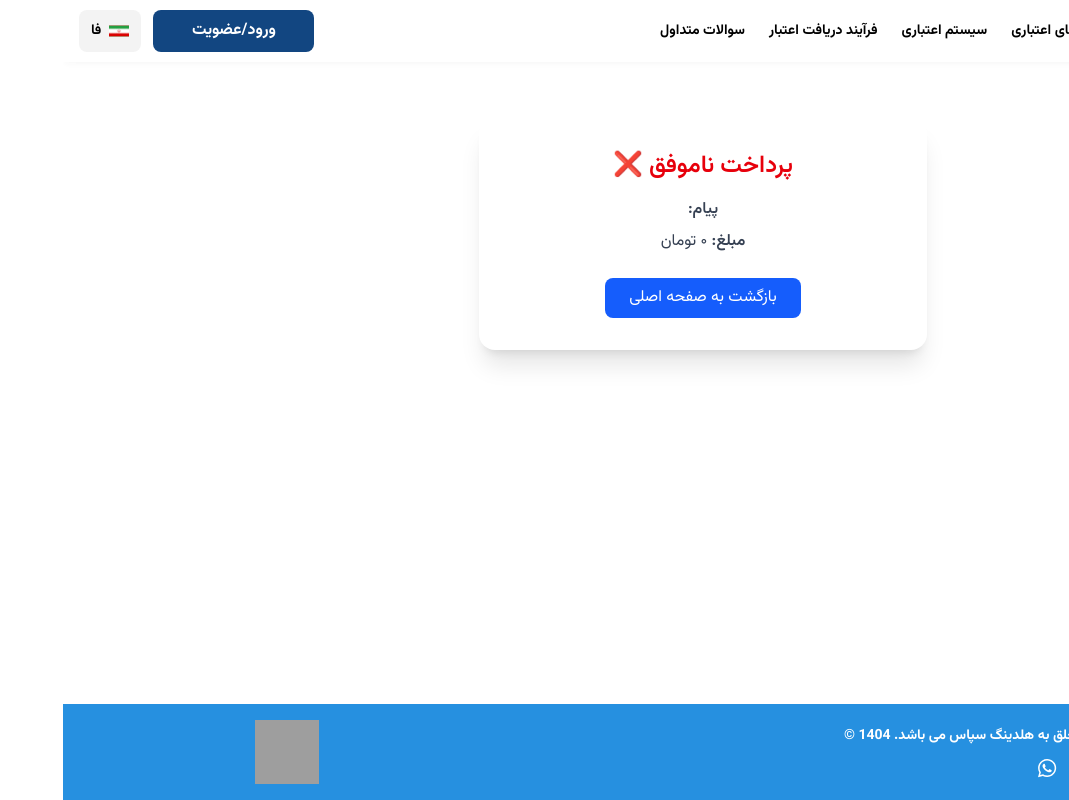
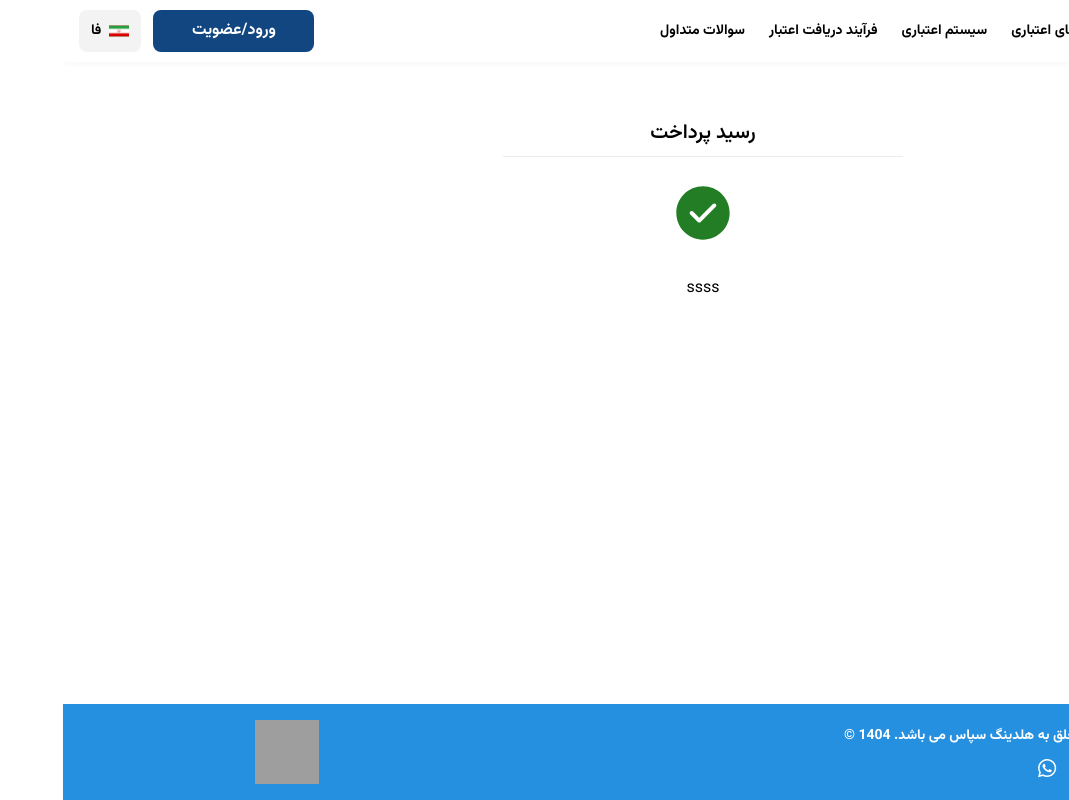
Before and after one commit to mahdiehakbari/sepas-project, a Next.js app: page /payment/result in a window 1280 px wide. Shown: the whole page, without its empty margins (211-1280 px from the left). Built offline with nearby package versions, Linux system fonts and the light colour scheme; grey boxes are pictures that could not be loaded.

Commit message:
work on payment

```diff
--- a/src/app/payment/result/page.tsx
+++ b/src/app/payment/result/page.tsx
@@ -1,6 +1,8 @@
 'use client';
 
+import Image from 'next/image';
 import { useSearchParams } from 'next/navigation';
+import { useTranslation } from 'react-i18next';
 
 export default function PaymentResult() {
   const params = useSearchParams();
@@ -8,43 +10,24 @@ export default function PaymentResult() {
   const trackId = params.get('trackId') || '';
   const message = params.get('message') || '';
   const amount = params.get('amount') || '0';
-
-  const isSuccess = status === 'success';
+  const { t } = useTranslation();
 
   return (
-    <div className='flex flex-col items-center justify-center'>
-      <div className='bg-white shadow-xl rounded-2xl p-8 w-full max-w-md text-center'>
-        <h1
-          className={`text-2xl font-bold mb-4 ${
-            isSuccess ? 'text-green-600' : 'text-red-600'
-          }`}
-        >
-          {isSuccess ? 'پرداخت موفق 🎉' : 'پرداخت ناموفق ❌'}
-        </h1>
+    <div className='flex flex-col items-center justify-center '>
+      <div className='md:w-[600px] flex flex-col items-center justify-center'>
+        <h2 className='font-bold text-[20px] text-black border-b border-border-color text-center pb-2 mb-6  w-100'>
+          {t('payment:payment_receipt')}
+        </h2>
 
-        <div className='text-gray-700 space-y-2'>
-          <p>
-            <span className='font-semibold'>پیام:</span> {message}
-          </p>
-          {trackId && (
-            <p>
-              <span className='font-semibold'>شماره پیگیری:</span> {trackId}
-            </p>
-          )}
-          {amount && (
-            <p>
-              <span className='font-semibold'>مبلغ:</span>{' '}
-              {Number(amount).toLocaleString('fa-IR')} تومان
-            </p>
-          )}
-        </div>
+        <Image
+          src='/assets/icons/success-icon.svg'
+          alt='dental-plane'
+          width={64}
+          height={64}
+          className='mb-8'
+        />
 
-        <button
-          onClick={() => (window.location.href = '/')}
-          className='mt-6 bg-blue-600 text-white px-6 py-2 rounded-lg hover:bg-blue-700 transition'
-        >
-          بازگشت به صفحه اصلی
-        </button>
+        <p className=''>{status == 'canceled' ? 'joi' : 'ssss'}</p>
       </div>
     </div>
   );
--- a/src/app/payment/sepcallback/route.ts
+++ b/src/app/payment/sepcallback/route.ts
@@ -86,6 +86,102 @@
 //   return NextResponse.redirect(redirectUrl, { status: 303 });
 // }
 
+// import axios from 'axios';
+// import { NextResponse } from 'next/server';
+
+// export async function POST(request: Request) {
+//   try {
+//     const contentType = request.headers.get('content-type') || '';
+//     let data: Record<string, string> = {};
+
+//     // گرفتن داده از درگاه پرداخت
+//     if (contentType.includes('application/json')) {
+//       data = await request.json();
+//     } else if (
+//       contentType.includes('application/x-www-form-urlencoded') ||
+//       contentType.includes('multipart/form-data')
+//     ) {
+//       const formData = await request.formData();
+//       formData.forEach((v, k) => (data[k] = v.toString()));
+//     } else {
+//       console.warn('Unknown content type:', contentType);
+//     }
+
+//     console.log('📥 داده دریافتی از بانک:', data);
+
+//     // آماده‌سازی تمام فیلدهایی که لازم داری برای verify
+//     const verifyBody = {
+//       state: data.state || '',
+//       status: data.status || '',
+//       rrn: data.rrn || '',
+//       refNum: data.refNum || '',
+//       resNum: data.resNum || '',
+//       terminalId: data.terminalId || '',
+//       traceNo: data.traceNo || '',
+//       amount: data.amount || '',
+//       wage: data.wage || '',
+//       securePan: data.securePan || '',
+//       token: data.token || '',
+//       mid: data.mid || '',
+//       affectiveAmount: data.affectiveAmount || '',
+//       hashCardNumber: data.hashCardNumber || '',
+//     };
+
+//     // ارسال به API بک‌اند برای وریفای
+//     const verifyResponse = await axios.post(
+//       'https://dentalitapi.sepasholding.com/api/Payment/sep/verify',
+//       verifyBody,
+//       {
+//         headers: { 'Content-Type': 'application/json' },
+//       },
+//     );
+
+//     console.log('✅ نتیجه Verify از API:', verifyResponse.data);
+
+//     // وضعیت نهایی برای نمایش به کاربر
+//     const status = data.status || 'canceled';
+//     const trackId = data.refNum || data.traceNo || '';
+//     const message =
+//       status === 'success'
+//         ? 'پرداخت با موفقیت انجام شد 🎉'
+//         : 'تراکنش لغو یا ناموفق بود ❌';
+//     const amount = data.amount || '0';
+
+//     const params = new URLSearchParams({
+//       status,
+//       trackId,
+//       message,
+//       amount,
+//     });
+
+//     const frontUrl =
+//       process.env.NEXT_PUBLIC_FRONT_URL ||
+//       (process.env.NODE_ENV === 'development'
+//         ? 'http://localhost:3000'
+//         : 'https://dentalit.sepasholding.com');
+
+//     const redirectUrl = `${frontUrl}/payment/result?${params.toString()}`;
+//     console.log('➡️ ریدایرکت به:', redirectUrl);
+
+//     return NextResponse.redirect(redirectUrl, { status: 303 });
+//   } catch (err: any) {
+//     if (axios.isAxiosError(err)) {
+//       console.error('❌ خطا در Verify API:', {
+//         message: err.message,
+//         status: err.response?.status,
+//         data: err.response?.data,
+//       });
+//     } else {
+//       console.error('❌ خطای ناشناخته:', err);
+//     }
+
+//     return NextResponse.json(
+//       { error: true, message: err?.message || 'Server error' },
+//       { status: 500 },
+//     );
+//   }
+// }
+
 import axios from 'axios';
 import { NextResponse } from 'next/server';
 
@@ -94,7 +190,7 @@ export async function POST(request: Request) {
     const contentType = request.headers.get('content-type') || '';
     let data: Record<string, string> = {};
 
-    // گرفتن داده از درگاه (ممکنه JSON یا form باشه)
+    // گرفتن داده از بانک (ممکنه JSON یا فرم باشه)
     if (contentType.includes('application/json')) {
       data = await request.json();
     } else if (
@@ -104,12 +200,12 @@ export async function POST(request: Request) {
       const formData = await request.formData();
       formData.forEach((v, k) => (data[k] = v.toString()));
     } else {
-      console.warn('Unknown content type:', contentType);
+      console.warn('⚠️ Unknown content type:', contentType);
     }
 
-    console.log('📥 داده‌های رسیده از بانک:', data);
+    console.log('📥 داده دریافتی از بانک:', data);
 
-    // آماده‌سازی داده برای Verify API (حتماً باید همه‌ی فیلدها پاس داده بشن)
+    // آماده‌سازی بدنه برای verify
     const verifyBody = {
       state: data.state || '',
       status: data.status || '',
@@ -127,7 +223,9 @@ export async function POST(request: Request) {
       hashCardNumber: data.hashCardNumber || '',
     };
 
-    // ارسال به API بک‌اند
+    console.log('🚀 ارسال به verify API با داده‌ها:', verifyBody);
+
+    // ارسال درخواست به API بک‌اند
     const verifyResponse = await axios.post(
       'https://dentalitapi.sepasholding.com/api/Payment/sep/verify',
       verifyBody,
@@ -136,36 +234,33 @@ export async function POST(request: Request) {
       },
     );
 
-    console.log('✅ نتیجه Verify از API:', verifyResponse.data);
+    console.log('✅ نتیجه از API:', verifyResponse.data);
 
-    // مقادیر لازم برای ریدایرکت
-    const status = data.status || 'canceled';
-    const trackId = data.refNum || data.traceNo || '';
-    const message =
-      status === 'success'
-        ? 'پرداخت موفق بود 🎉'
-        : 'تراکنش لغو یا ناموفق بود ❌';
-    const amount = data.amount || '0';
+    // برگردوندن مستقیم پاسخ برای تست
+    return NextResponse.json({
+      success: true,
+      sent: verifyBody,
+      response: verifyResponse.data,
+    });
+  } catch (err: any) {
+    if (axios.isAxiosError(err)) {
+      console.error('❌ خطا در Verify API:', {
+        message: err.message,
+        status: err.response?.status,
+        data: err.response?.data,
+      });
+      return NextResponse.json(
+        {
+          error: true,
+          message: err.message,
+          status: err.response?.status,
+          response: err.response?.data,
+        },
+        { status: err.response?.status || 500 },
+      );
+    }
 
-    const params = new URLSearchParams({
-      status,
-      // trackId,
-      message,
-      amount,
-    });
-
-    const frontUrl =
-      process.env.NEXT_PUBLIC_FRONT_URL ||
-      (process.env.NODE_ENV === 'development'
-        ? 'http://localhost:3000'
-        : 'https://dentalit.sepasholding.com');
-
-    const redirectUrl = `${frontUrl}/payment/result?${params.toString()}`;
-    console.log('➡️ ریدایرکت به:', redirectUrl);
-
-    return NextResponse.redirect(redirectUrl, { status: 303 });
-  } catch (err: any) {
-    console.error('❌ خطا در verify:', err?.message || err);
+    console.error('❌ خطای ناشناخته:', err);
     return NextResponse.json(
       { error: true, message: err?.message || 'Server error' },
       { status: 500 },
--- a/src/locales_NameSpace.ts
+++ b/src/locales_NameSpace.ts
@@ -9,6 +9,7 @@ export const localesNS = [
   'status',
   'status_transaction',
   'my_planes',
+  'payment',
 ] as const;
 export type LocaleNS = (typeof localesNS)[number];
 
```
